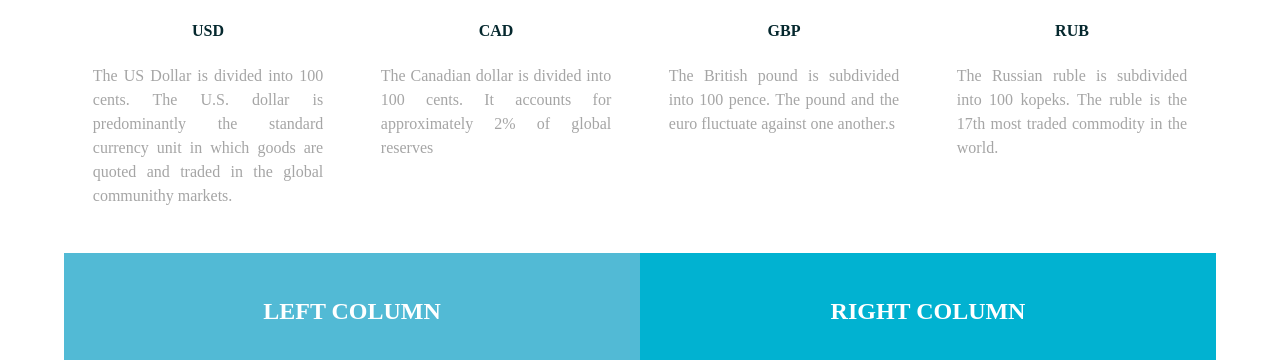
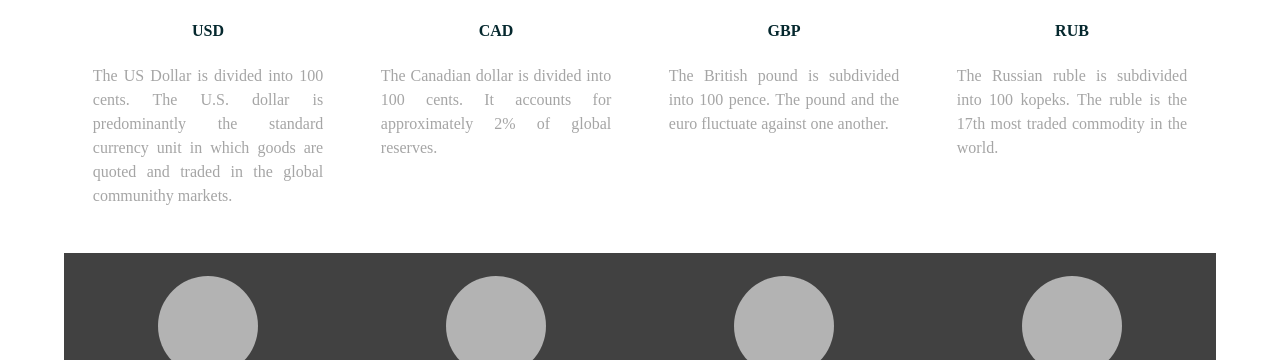
Before and after one commit to c0y01202/currency_exchange_site, a plain HTML site: page index.html in a window 1280 px wide. Shown: the part 753-1113 px from the top of the page. Drawn offline with nearby package versions, Linux system fonts and the light colour scheme.

Commit message:
changed ReadMe and HTML

```diff
--- a/index.html
+++ b/index.html
@@ -138,13 +138,13 @@
             <div class="columns">
                 <p class="thumbnail_align"> <img src="assets/images/CAD.png" alt="" class="thumbnail" /> </p>
                 <h4>CAD</h4>
-                <p>The Canadian dollar is divided into 100 cents. It accounts for approximately 2% of global reserves</p>
+                <p>The Canadian dollar is divided into 100 cents. It accounts for approximately 2% of global reserves.</p>
             </div>
 
             <div class="columns">
                 <p class="thumbnail_align"> <img src="assets/images/GBP.png" alt="" class="thumbnail" /> </p>
                 <h4>GBP</h4>
-                <p>The British pound is subdivided into 100 pence. The pound and the euro fluctuate against one another.s </p>
+                <p>The British pound is subdivided into 100 pence. The pound and the euro fluctuate against one another. </p>
             </div>
 
             <div class="columns">
@@ -156,15 +156,7 @@
 
         </div>
 
-        <div class="row blockDisplay">
-            <div class="column_half left_half">
-                <h2 class="column_title">LEFT COLUMN</h2>
-            </div>
 
-            <div class="column_half right_half">
-                <h2 class="column_title">RIGHT COLUMN</h2>
-            </div>
-        </div>
 
         <div class="social">
             <p class="social_icon"><img src="assets/images/bkg_06.jpg" width="100" alt="" class="thumbnail" /></p>
```
Also changed, not shown: assets/images/RUB.png.
